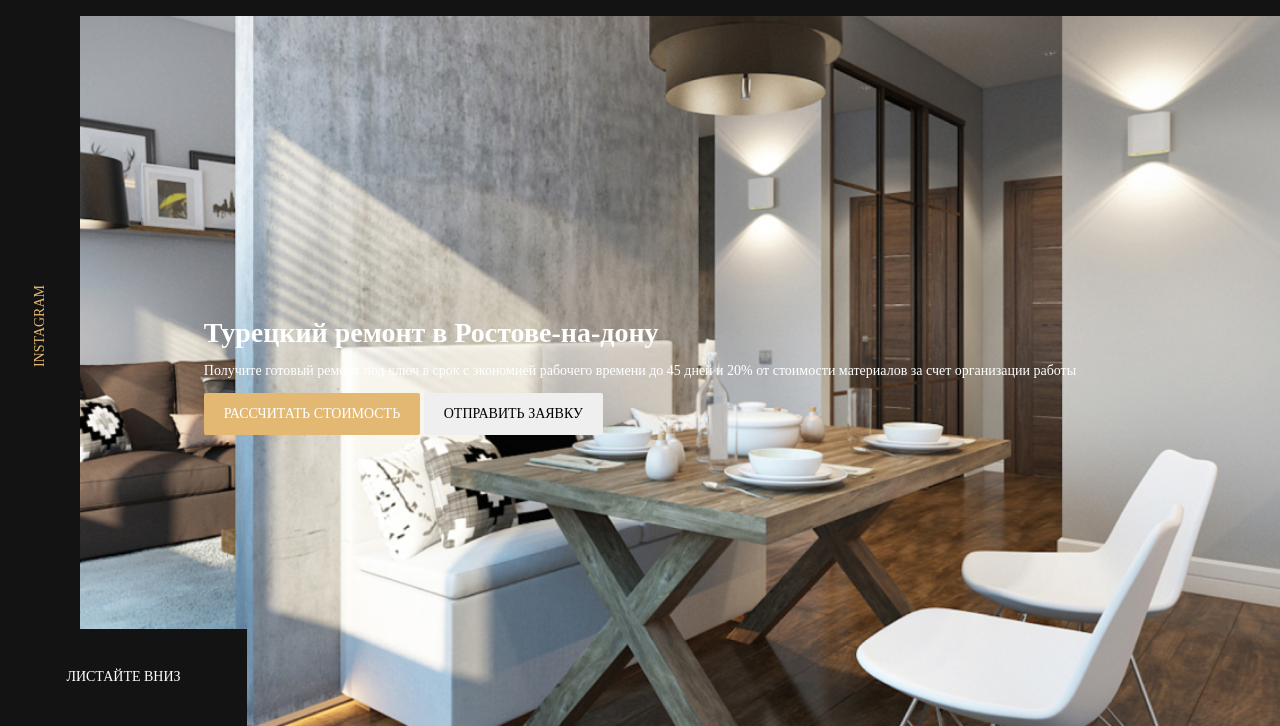
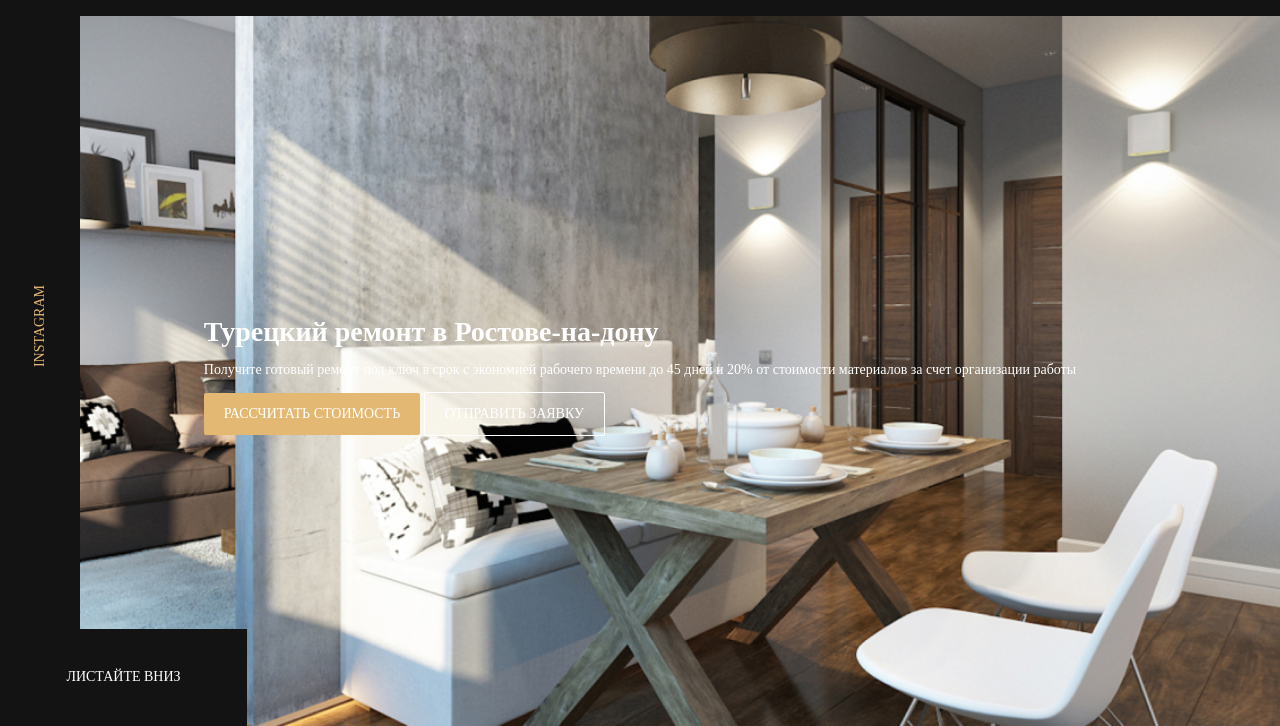
Before and after one commit to HANWoWDOGY/HANWoWDOGY, a website: page index.html in a window 1280 px wide. Shown: the part 74-800 px from the top of the page. Drawn offline with nearby package versions, Linux system fonts and the light colour scheme; files that its build step writes are made by us from their sources.

Commit message:
feat: add outline button

```diff
--- a/sass/_interface.sass
+++ b/sass/_interface.sass
@@ -6,3 +6,7 @@
     &--primary
         background-color: $primary
         color: $light
+    &--outline
+        border: 1px solid $light
+        background: transparent
+        color: $light
```
